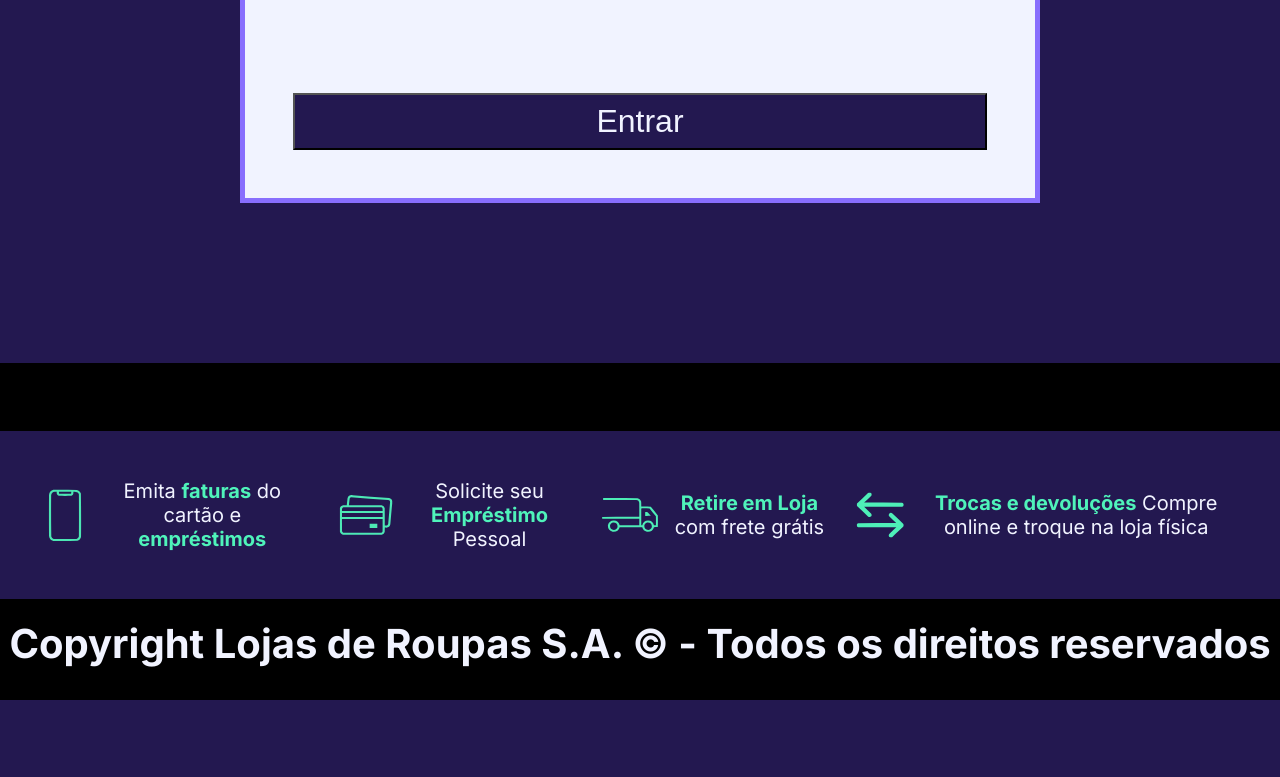
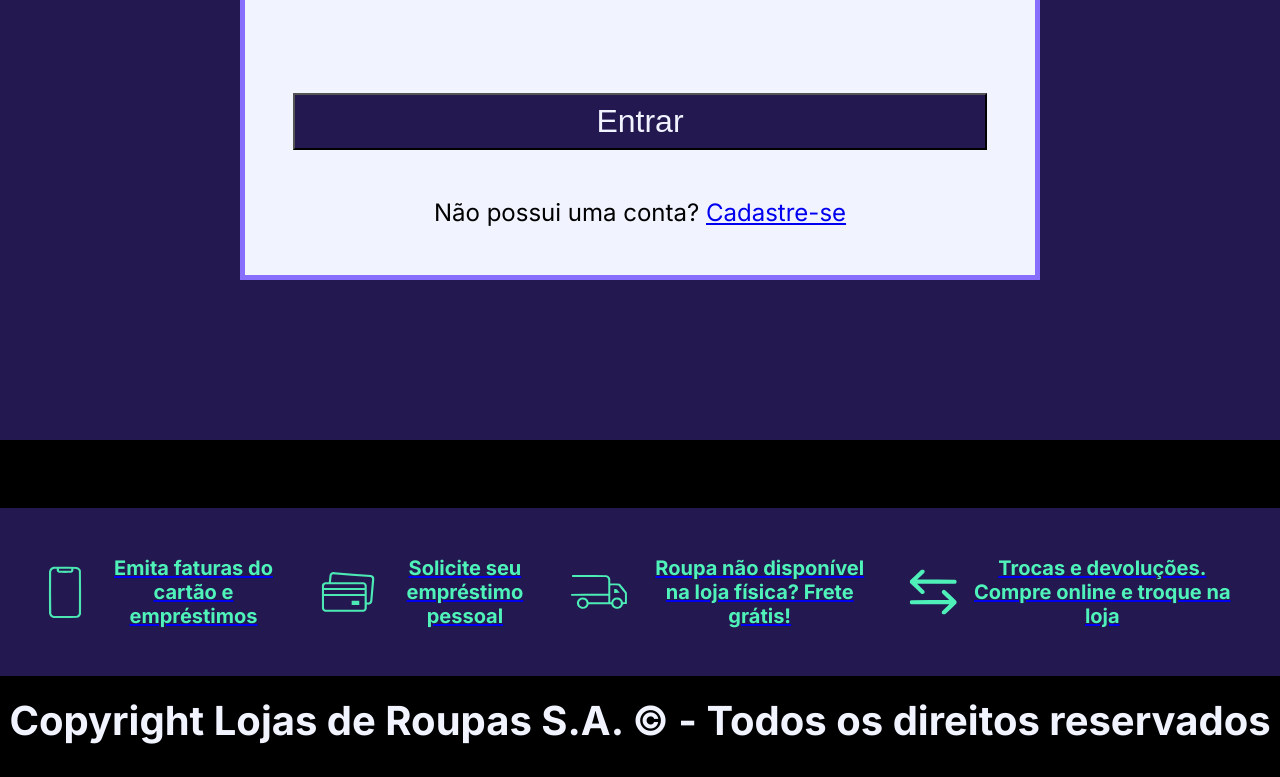
Before and after one commit to aarthx/SteveStore, a website: page pages/loginPage.html in a window 1280 px wide. Shown: the part 485-1262 px from the top of the page. Before the commit the page ends 1185 px from the top, so only its background shows below. Drawn offline with Linux system fonts and the light colour scheme; no server answers; a web font is replaced by a local one.

Commit message:
Botões cadastre-se e no rodapé para futuras APIs

```diff
--- a/pages/loginPage.html
+++ b/pages/loginPage.html
@@ -27,6 +27,7 @@
                 <input type="password" required name="senha" placeholder="Digite a sua senha">
                 <div class="g-recaptcha" id="captcha" data-sitekey="6LcJKe8pAAAAABvNHTqVt2e0Nnz7CWxf9ViT-jGn"></div>
                 <button>Entrar</button>
+                <p>Não possui uma conta? <a href="./registerPage.html">Cadastre-se</a></p>
             </form>
         </div>
     </main>
@@ -35,24 +36,19 @@
             <ul>
                 <li>
                     <img src="../assets/mobileico.svg" alt="">
-                    <p>Emita <span>faturas</span> do cartão
-                        e <span>empréstimos</span></p>
+                        <p><a href="./espera.html"><span>Emita faturas do cartão e empréstimos</span></a></p>
                 </li>
                 <li>
                     <img src="../assets/cardico.svg" alt="">
-                    <p>Solicite seu <span>Empréstimo</span>
-                        Pessoal</p>
+                    <p><a href="./espera.html"><span>Solicite seu empréstimo pessoal</span></a></p>
                 </li>
                 <li>
                     <img src="../assets/truckico.svg" alt="">
-                    <p><span>Retire em Loja</span>
-                        com frete grátis</p>
+                    <p><a href="./espera.html"><span>Roupa não disponível na loja física? Frete grátis!</span></a></p>
                 </li>
                 <li>
                     <img src="../assets/arrowsico.svg" alt="">
-                    <p><span>Trocas e devoluções</span>
-                        Compre online e troque
-                        na loja física</p>
+                    <p><a href="./espera.html"><span>Trocas e devoluções. Compre online e troque na loja</span></a></p>
                 </li>
             </ul>
         </div>
```
Also changed, not shown: index.html (+4 -9 lines), pages/espera.html (added, +33 -0 lines), pages/registerPage.html (+4 -9 lines), 2 other files.
